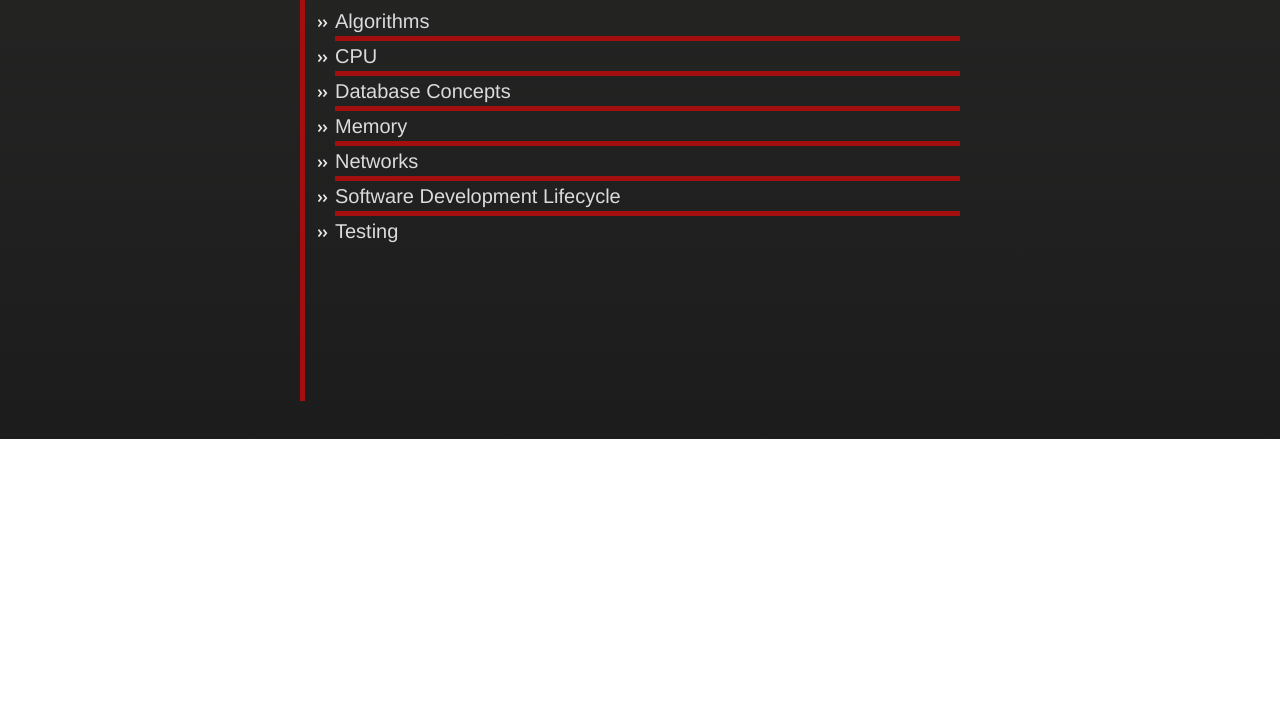
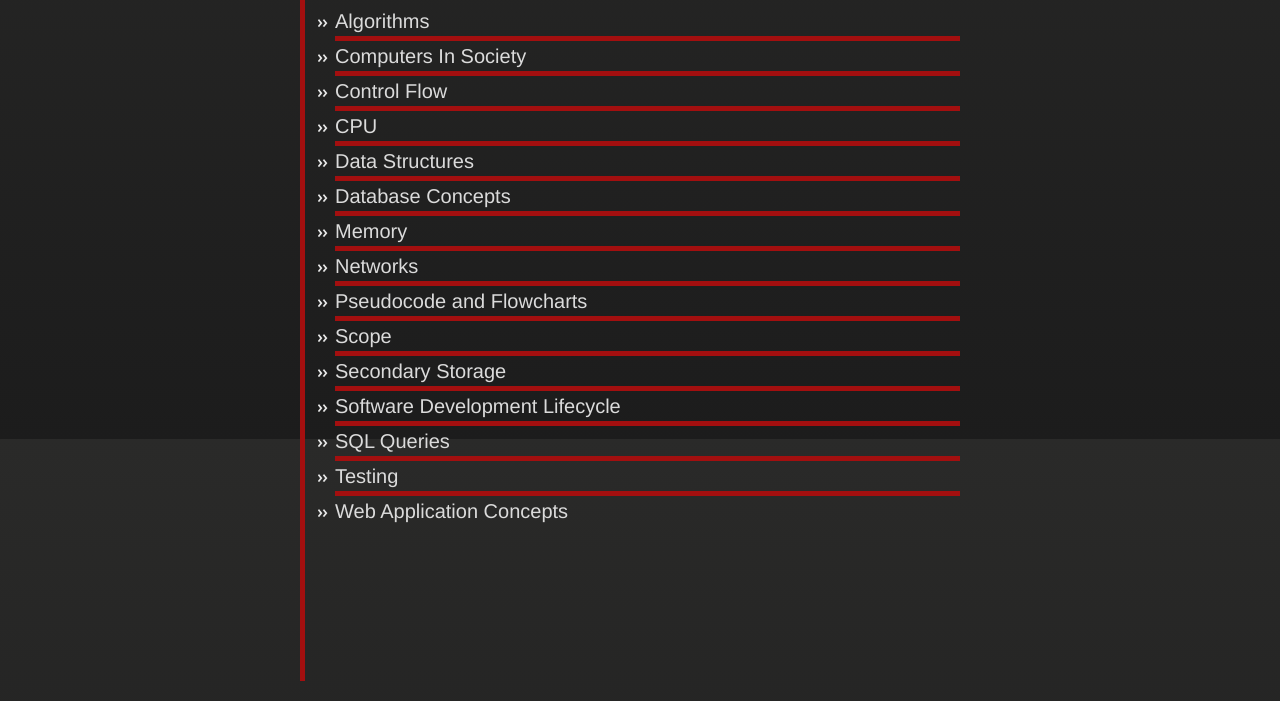
Before and after one commit to JTWWilson/resources, a plain HTML site: page Computer-Science/index.html in a window 1280 px wide. Shown: the part 361-1062 px from the top of the page. Before the commit the page ends 800 px from the top, so only its background shows below. Drawn offline with Linux system fonts and the light colour scheme.

Commit message:
Add new files to index

```diff
--- a/Computer-Science/index.html
+++ b/Computer-Science/index.html
@@ -10,7 +10,7 @@
 
   <div id="header">
     <nav>
-      <li class="fork"><a href="https://github.com/fabcooldog/resources">View On GitHub</a></li>
+      <li class="fork"><a href="https://github.com/jtwwilson/resources">View On GitHub</a></li>
       <li class="downloads"><a href="../index.html">Home</a></li>
       <!--<li class="title">FEATURED</li>-->
     </nav>
@@ -38,12 +38,20 @@
 	  <h2>Index</h2>
 	  <ul>
 	    <li><a href="algorithms.html">Algorithms</a></li>
+	    <li><a href="computers-in-society.html">Computers In Society</a></li>
+	    <li><a href="control-flow.html">Control Flow</a></li>
 	    <li><a href="CPU.html">CPU</a></li>
+	    <li><a href="data-structures.html">Data Structures</a></li>
 	    <li><a href="database-concepts.html">Database Concepts</a></li>
 	    <li><a href="memory.html">Memory</a></li>
 	    <li><a href="networks.html">Networks</a></li>
+	    <li><a href="pseudocode-flowcharts.html">Pseudocode and Flowcharts</a></li>
+	    <li><a href="scope.html">Scope</a></li>
+	    <li><a href="secondary-storage.html">Secondary Storage</a></li>
 	    <li><a href="SDLC.html">Software Development Lifecycle</a></li>
+	    <li><a href="SQL-queries.html">SQL Queries</a></li>
 	    <li><a href="testing.html">Testing</a></li>
+	    <li><a href="webapp-concepts.html">Web Application Concepts</a></li>
 	  </ul>
 	</div>
 		</br></br></br></br></br>
```
